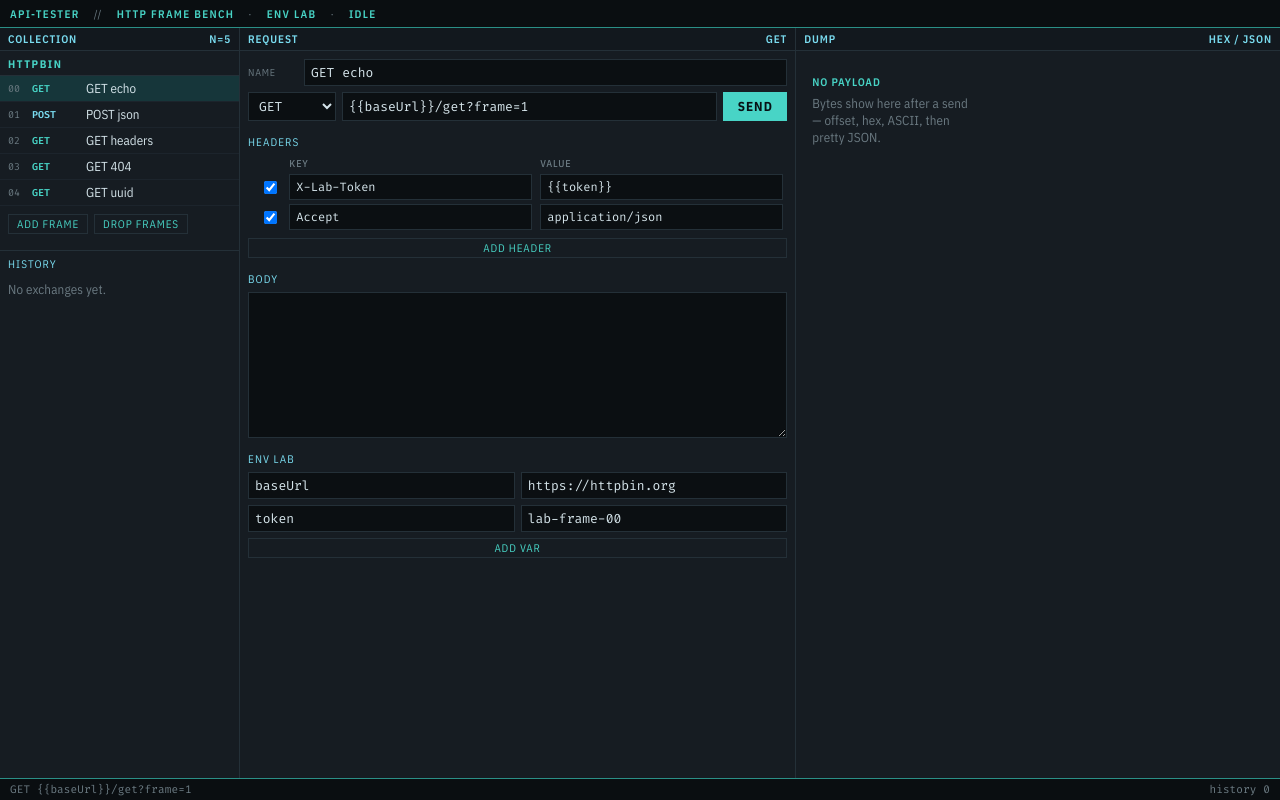
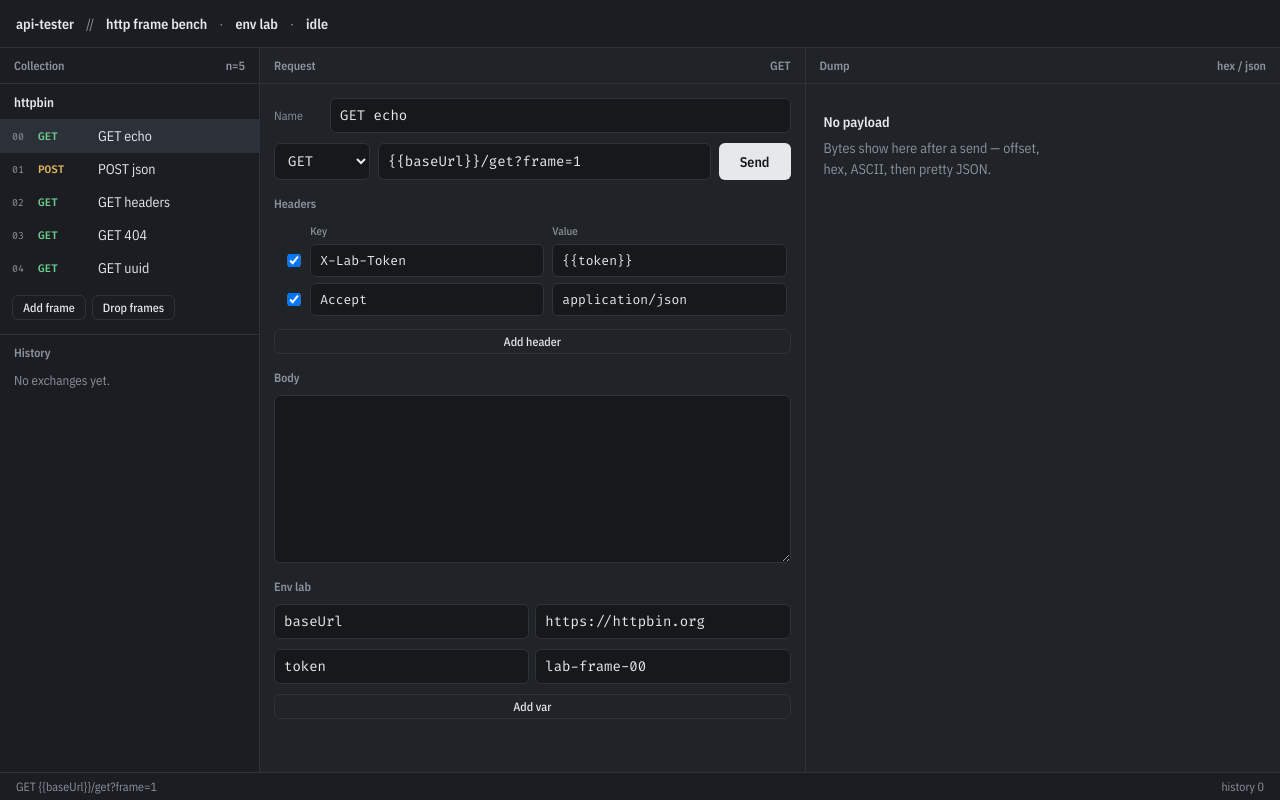
Before and after one commit to HarishKarthickS/api-tester, a React (Vite) app: page / in a window 1280 px wide. Built offline with nearby package versions, Linux system fonts and the light colour scheme.

Commit message:
Restyle the workbench as a quiet dark IDE shell.

```diff
--- a/src/ui/bench.css
+++ b/src/ui/bench.css
@@ -1,17 +1,20 @@
 :root {
-  --chassis: #101418;
-  --rail: #161c22;
-  --well: #0b0f12;
-  --cyan: #48d4c6;
-  --cyan-dim: #2a8f86;
-  --frame: #7adcf0;
-  --warn: #d4b45a;
-  --fault: #e06c5c;
-  --ok: #5fd17a;
-  --mute: #6b7a82;
-  --text: #d5e4ea;
-  --line: #243038;
-  --select: #16363a;
+  --bg: #16181c;
+  --sidebar: #1b1d22;
+  --panel: #202328;
+  --hover: #272a31;
+  --select: #2c3038;
+  --border: #2e333b;
+  --text: #e6e8eb;
+  --muted: #8b939c;
+  --ok: #3dcdc0;
+  --warn: #d4a24c;
+  --fault: #e06c75;
+  --get: #6bcb8b;
+  --post: #e0b45c;
+  --put: #6ba4e8;
+  --patch: #b48ee0;
+  --delete: #e06c75;
 }
 
 * {
@@ -26,11 +29,10 @@ body,
 }
 
 body {
-  background: var(--chassis);
+  background: var(--bg);
   color: var(--text);
   font-family: "IBM Plex Sans Condensed", sans-serif;
-  font-size: 13px;
-  letter-spacing: 0.01em;
+  font-size: 14px;
 }
 
 button,
@@ -50,13 +52,14 @@ pre,
 textarea,
 .mono,
 select,
-input {
+input,
+.url {
   font-family: "Fira Code", ui-monospace, monospace;
 }
 
 .bench {
   display: grid;
-  grid-template-rows: 28px minmax(0, 1fr) 22px;
+  grid-template-rows: 48px minmax(0, 1fr) 28px;
   height: 100%;
   min-width: 960px;
 }
@@ -64,25 +67,23 @@ input {
 .mast {
   display: flex;
   align-items: center;
-  gap: 14px;
-  padding: 0 10px;
-  background: #0a0e11;
-  border-bottom: 1px solid var(--cyan-dim);
+  gap: 12px;
+  padding: 0 16px;
+  background: var(--sidebar);
+  border-bottom: 1px solid var(--border);
   font-weight: 600;
-  text-transform: uppercase;
-  letter-spacing: 0.12em;
-  font-size: 11px;
-  color: var(--cyan);
+  font-size: 14px;
+  color: var(--text);
 }
 
 .mast span.sep {
-  color: var(--mute);
+  color: var(--muted);
   font-weight: 400;
 }
 
 .panes {
   display: grid;
-  grid-template-columns: 240px minmax(0, 1.15fr) minmax(0, 1fr);
+  grid-template-columns: 260px minmax(0, 1.15fr) minmax(0, 1fr);
   min-height: 0;
 }
 
@@ -91,8 +92,12 @@ input {
   flex-direction: column;
   min-width: 0;
   min-height: 0;
-  border-right: 1px solid var(--line);
-  background: var(--rail);
+  border-right: 1px solid var(--border);
+  background: var(--panel);
+}
+
+.pane:first-child {
+  background: var(--sidebar);
 }
 
 .pane:last-child {
@@ -104,14 +109,11 @@ input {
   align-items: center;
   justify-content: space-between;
   gap: 8px;
-  padding: 4px 8px;
-  background: #12181e;
-  border-bottom: 1px solid var(--line);
-  color: var(--frame);
-  font-size: 11px;
+  padding: 10px 14px;
+  border-bottom: 1px solid var(--border);
+  color: var(--muted);
+  font-size: 12px;
   font-weight: 600;
-  letter-spacing: 0.08em;
-  text-transform: uppercase;
 }
 
 .pane-body {
@@ -124,83 +126,88 @@ input {
   display: flex;
   align-items: center;
   justify-content: space-between;
-  padding: 0 10px;
-  background: #0a0e11;
-  border-top: 1px solid var(--cyan-dim);
-  color: var(--mute);
-  font-family: "Fira Code", monospace;
-  font-size: 11px;
+  padding: 0 16px;
+  background: var(--sidebar);
+  border-top: 1px solid var(--border);
+  color: var(--muted);
+  font-size: 12px;
 }
 
 .ghost {
   background: transparent;
-  border: 1px solid var(--line);
-  color: var(--cyan);
-  padding: 2px 8px;
-  border-radius: 0;
-  text-transform: uppercase;
-  letter-spacing: 0.08em;
-  font-size: 11px;
+  border: 1px solid var(--border);
+  color: var(--text);
+  padding: 4px 10px;
+  border-radius: 6px;
+  font-size: 12px;
+  font-weight: 500;
 }
 
 .ghost:hover {
-  border-color: var(--cyan);
+  background: var(--hover);
+  border-color: #3a4049;
 }
 
 .req-row {
   display: grid;
-  grid-template-columns: 18px 48px 1fr;
-  gap: 6px;
+  grid-template-columns: 18px 52px 1fr;
+  gap: 8px;
   align-items: center;
-  padding: 4px 8px;
+  padding: 7px 12px;
   border: 0;
-  border-bottom: 1px solid #1c242c;
+  border-bottom: 1px solid transparent;
   cursor: pointer;
   width: 100%;
   background: transparent;
   color: inherit;
   text-align: left;
+  border-radius: 0;
 }
 
-.req-row:hover,
+.req-row:hover {
+  background: var(--hover);
+}
+
 .req-row.active {
   background: var(--select);
 }
 
 .method {
   font-family: "Fira Code", monospace;
-  font-size: 10px;
+  font-size: 11px;
   font-weight: 600;
-  color: var(--cyan);
+  color: var(--get);
 }
 
 .method.post {
-  color: var(--frame);
+  color: var(--post);
 }
 
 .method.delete {
-  color: var(--fault);
+  color: var(--delete);
 }
 
-.method.put,
+.method.put {
+  color: var(--put);
+}
+
 .method.patch {
-  color: var(--warn);
+  color: var(--patch);
 }
 
 .idle-fill {
-  padding: 24px 16px;
-  color: var(--mute);
-  max-width: 28ch;
+  padding: 28px 18px;
+  color: var(--muted);
+  max-width: 36ch;
+  line-height: 1.45;
 }
 
 .idle-fill strong {
   display: block;
-  color: var(--cyan);
+  color: var(--text);
   font-weight: 600;
   margin-bottom: 6px;
-  letter-spacing: 0.08em;
-  text-transform: uppercase;
-  font-size: 11px;
+  font-size: 14px;
 }
 
 .idle-fill > span {
@@ -209,7 +216,7 @@ input {
 
 .idle-fill .ghost {
   display: inline-block;
-  margin-top: 12px;
+  margin-top: 14px;
   margin-right: 8px;
 }
 
@@ -218,23 +225,21 @@ input {
   margin-bottom: 6px;
   color: var(--fault);
   font-family: "Fira Code", monospace;
-  font-size: 11px;
+  font-size: 12px;
 }
 
 .col-name {
-  padding: 6px 8px 4px;
-  color: var(--cyan);
-  font-weight: 700;
-  letter-spacing: 0.14em;
-  text-transform: uppercase;
-  font-size: 11px;
-  border-bottom: 1px solid var(--line);
+  padding: 10px 14px 8px;
+  color: var(--text);
+  font-weight: 600;
+  font-size: 13px;
+  border-bottom: 1px solid var(--border);
 }
 
 .idx {
   font-family: "Fira Code", monospace;
   font-size: 10px;
-  color: var(--mute);
+  color: var(--muted);
 }
 
 .req-name {
@@ -248,33 +253,33 @@ input {
   display: flex;
   flex-wrap: wrap;
   gap: 6px;
-  padding: 8px;
+  padding: 10px 12px;
 }
 
 .hist-head {
-  margin-top: 8px;
-  padding: 6px 8px 2px;
-  border-top: 1px solid var(--line);
-  color: var(--frame);
-  font-size: 11px;
-  letter-spacing: 0.1em;
-  text-transform: uppercase;
+  margin-top: 4px;
+  padding: 10px 14px 4px;
+  border-top: 1px solid var(--border);
+  color: var(--muted);
+  font-size: 12px;
+  font-weight: 600;
 }
 
 .hist-empty {
   margin: 0;
-  padding: 8px;
-  color: var(--mute);
+  padding: 8px 14px;
+  color: var(--muted);
+  font-size: 13px;
 }
 
 .hist-row {
   display: grid;
   grid-template-columns: 52px 40px 1fr;
   gap: 6px;
-  padding: 3px 8px;
+  padding: 4px 14px;
   font-family: "Fira Code", monospace;
-  font-size: 10px;
-  color: var(--mute);
+  font-size: 11px;
+  color: var(--muted);
 }
 
 .hist-row.ok {
@@ -286,10 +291,10 @@ input {
 }
 
 .request-form {
-  padding: 8px;
+  padding: 14px;
   display: flex;
   flex-direction: column;
-  gap: 6px;
+  gap: 10px;
 }
 
 .field {
@@ -300,40 +305,42 @@ input {
 }
 
 .field span {
-  color: var(--mute);
-  text-transform: uppercase;
-  font-size: 10px;
-  letter-spacing: 0.08em;
+  color: var(--muted);
+  font-size: 12px;
 }
 
 input,
 select,
 textarea {
-  background: var(--well);
-  border: 1px solid var(--line);
-  padding: 4px 6px;
-  border-radius: 0;
+  background: var(--bg);
+  border: 1px solid var(--border);
+  padding: 7px 9px;
+  border-radius: 6px;
 }
 
 input:focus,
 select:focus,
 textarea:focus {
-  outline: 1px solid var(--cyan-dim);
+  outline: none;
+  border-color: #4a525c;
 }
 
 .url-row {
   display: grid;
-  grid-template-columns: 88px minmax(0, 1fr) 64px;
-  gap: 6px;
+  grid-template-columns: 96px minmax(0, 1fr) 72px;
+  gap: 8px;
 }
 
 .send {
-  background: var(--cyan);
-  color: #071014;
+  background: var(--text);
+  color: var(--bg);
   border: 0;
-  font-weight: 700;
-  text-transform: uppercase;
-  letter-spacing: 0.08em;
+  border-radius: 6px;
+  font-weight: 600;
+}
+
+.send:hover {
+  filter: brightness(0.95);
 }
 
 .send:disabled {
@@ -341,31 +348,28 @@ textarea:focus {
 }
 
 .subhead {
-  margin-top: 8px;
-  color: var(--frame);
-  font-size: 11px;
-  letter-spacing: 0.1em;
-  text-transform: uppercase;
+  margin-top: 6px;
+  color: var(--muted);
+  font-size: 12px;
+  font-weight: 600;
 }
 
 .hdrs {
   width: 100%;
   border-collapse: collapse;
-  font-size: 12px;
+  font-size: 13px;
 }
 
 .hdrs th {
   text-align: left;
-  color: var(--mute);
+  color: var(--muted);
   font-weight: 500;
-  font-size: 10px;
-  letter-spacing: 0.08em;
-  text-transform: uppercase;
+  font-size: 11px;
 }
 
 .hdrs td,
 .hdrs th {
-  padding: 2px 4px;
+  padding: 3px 4px;
 }
 
 .hdrs input {
@@ -387,8 +391,7 @@ textarea:focus {
 .fault {
   margin: 0;
   color: var(--fault);
-  font-family: "Fira Code", monospace;
-  font-size: 11px;
+  font-size: 13px;
 }
 
 .fault-box {
@@ -402,38 +405,38 @@ textarea:focus {
 .hint {
   display: block;
   margin-top: 8px;
-  color: var(--mute);
+  color: var(--muted);
 }
 
 .dump-tabs {
   display: flex;
   gap: 0;
-  border-bottom: 1px solid var(--line);
+  border-bottom: 1px solid var(--border);
 }
 
 .dump-tabs button {
   background: transparent;
   border: 0;
-  border-bottom: 1px solid transparent;
-  color: var(--mute);
-  padding: 6px 12px;
-  text-transform: uppercase;
-  letter-spacing: 0.1em;
-  font-size: 11px;
+  border-bottom: 2px solid transparent;
+  color: var(--muted);
+  padding: 8px 14px;
+  font-size: 12px;
+  font-weight: 600;
 }
 
 .dump-tabs button.on {
-  color: var(--cyan);
-  border-bottom-color: var(--cyan);
+  color: var(--text);
+  border-bottom-color: var(--text);
 }
 
 .hex,
 .json {
   margin: 0;
-  padding: 8px;
-  font-size: 11px;
-  line-height: 1.45;
+  padding: 12px 14px;
+  font-size: 12px;
+  line-height: 1.5;
   white-space: pre;
+  color: var(--text);
 }
 
 .hex div {
@@ -442,16 +445,10 @@ textarea:focus {
   gap: 10px;
 }
 
-.off {
-  color: var(--cyan-dim);
-}
-
-.hx {
-  color: var(--cyan);
-}
-
+.off,
+.hx,
 .asc {
-  color: var(--frame);
+  color: var(--muted);
 }
 
 .json {
```
Also changed, not shown: index.html (+2 -2 lines).
